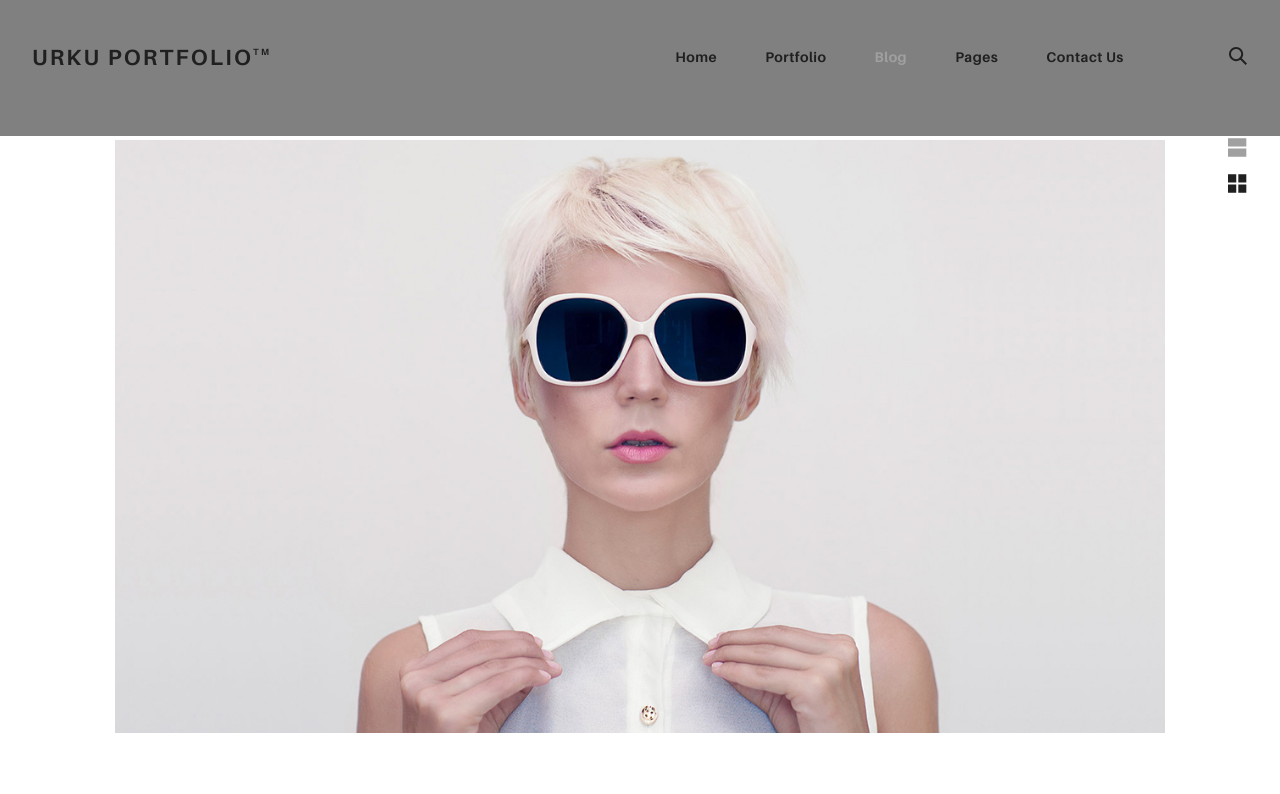
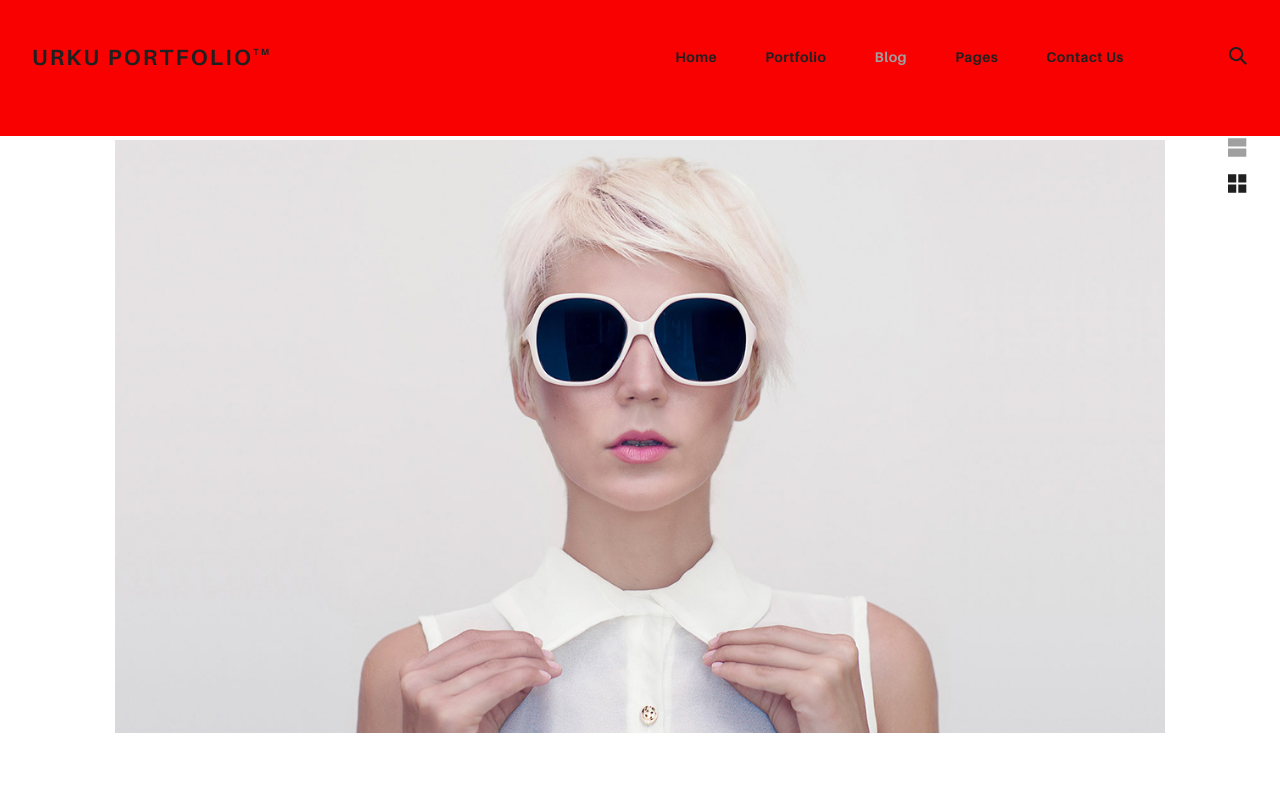
Before and after one commit to Alxnluxxx/Alxnluxxx.github.io, a plain HTML site: page blog.html in a window 1280 px wide. Shown: the top 794 px of the page. Drawn offline with Linux system fonts and the light colour scheme.

Commit message:
Launch 1.2

```diff
--- a/assets/css/urku.css
+++ b/assets/css/urku.css
@@ -53,7 +53,7 @@ body {
 }
 
 .rk-header {
-  background-color: grey;
+  background-color: rgb(250, 1, 1);
   position: relative;
   z-index: 5;
 }
```
Also changed, not shown: index.html (+1 -1 lines).
